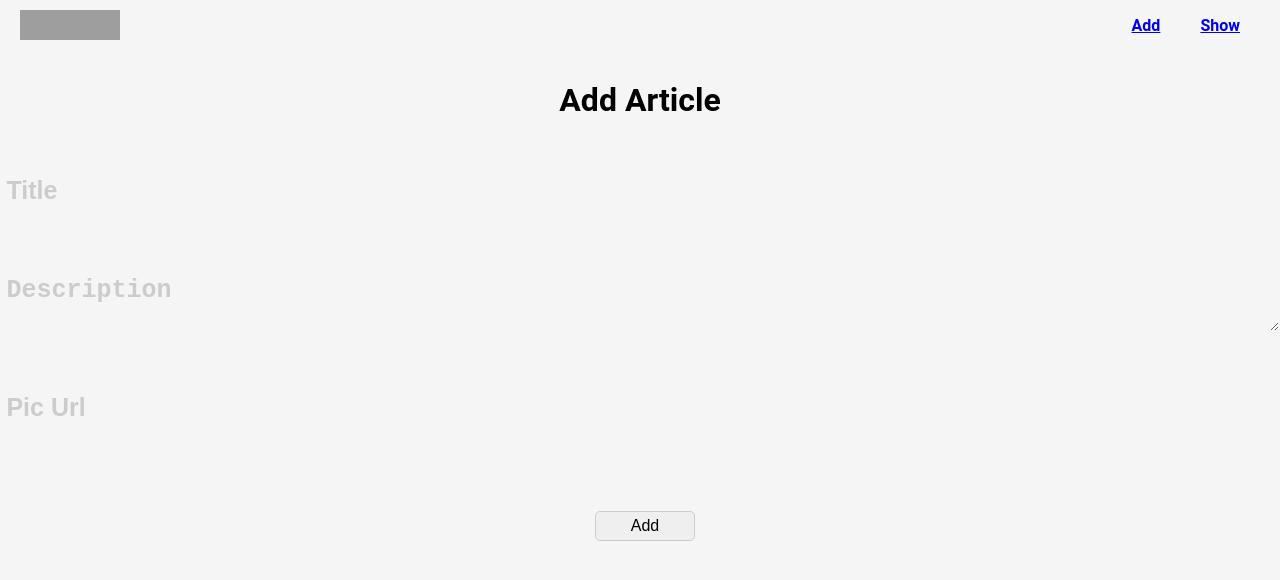
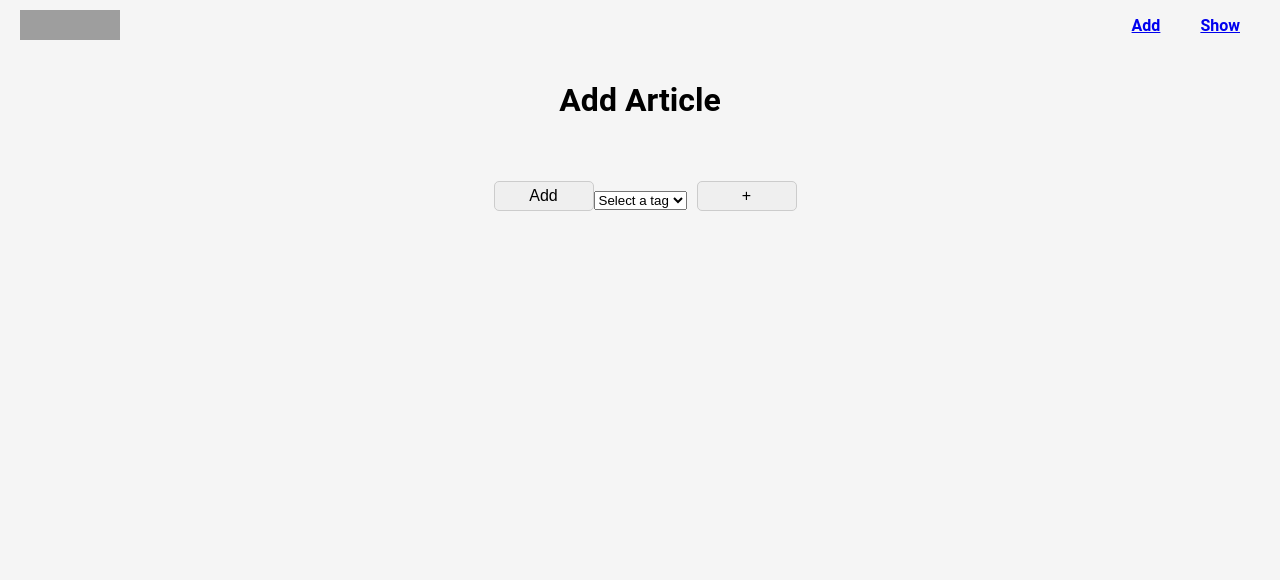
Before and after one commit to 3ibsi69/Blog-app-front, an Angular app: page /ajout in a window 1280 px wide. Shown: the top 580 px of the page. Built offline with nearby package versions, Linux system fonts and the light colour scheme; grey boxes are pictures that could not be loaded.

Commit message:
fixed the add inputs

```diff
--- a/src/app/ajout/ajout.component.html
+++ b/src/app/ajout/ajout.component.html
@@ -2,28 +2,45 @@
   <h1 class="header">Add Article</h1>
 
   <div class="inputs">
+    <div *ngFor="let i of blogData">
       <input
+        *ngIf="i.tag !== 'title' && i.tag !== 'description' && i.tag !== 'img'"
+        type="text"
+        [placeholder]="i.tag"
+        [(ngModel)]="i.content"
+      />
+      <input
+        *ngIf="i.tag === 'title'"
+        type="text"
         class="input-title"
-      type="text"
-      placeholder="title"
+        [placeholder]="i.tag"
         [(ngModel)]="article.title"
       />
-
-    <textarea
+      <input
+        *ngIf="i.tag === 'description'"
+        type="text"
         class="input-desc"
-      placeholder="Description"
+        [placeholder]="i.tag"
         [(ngModel)]="article.description"
-    ></textarea>
-
+      />
       <input
+        *ngIf="i.tag === 'img'"
+        type="text"
         class="input-url"
-      type="text"
-      placeholder="Pic Url"
+        [placeholder]="i.tag"
         [(ngModel)]="article.picture"
       />
+    </div>
   </div>
 
   <div class="buttons">
     <button class="btn" (click)="addArticle()">Add</button>
+    <select [(ngModel)]="selectedTag" id="tag">
+      <option value="">Select a tag</option>
+      <option value="title">Title</option>
+      <option value="description">Description</option>
+      <option value="img">Picture</option>
+    </select>
+    <button class="btn" (click)="addInput()">+</button>
   </div>
 </div>
--- a/src/app/ajout/ajout.component.ts
+++ b/src/app/ajout/ajout.component.ts
@@ -7,15 +7,23 @@ import { SharedService } from '../shared.service';
   styleUrls: ['./ajout.component.scss'],
 })
 export class AjoutComponent {
-
-
-
   article:any = {
     title: '',
     description: '',
     picture: '',
     date: '',
   };
+  selectedTag: string = '';
+  blogData: { tag: string, content: string }[] = [];
+  preview : any = null
+
+
+  addInput(){
+    if(this.selectedTag && this.selectedTag.trim() !== ''){
+      this.blogData.push({tag:this.selectedTag, content:''});
+      this.selectedTag = '';
+    }
+  }
 
 
 
```
Lines whose indentation alone changed are shown as unchanged.
